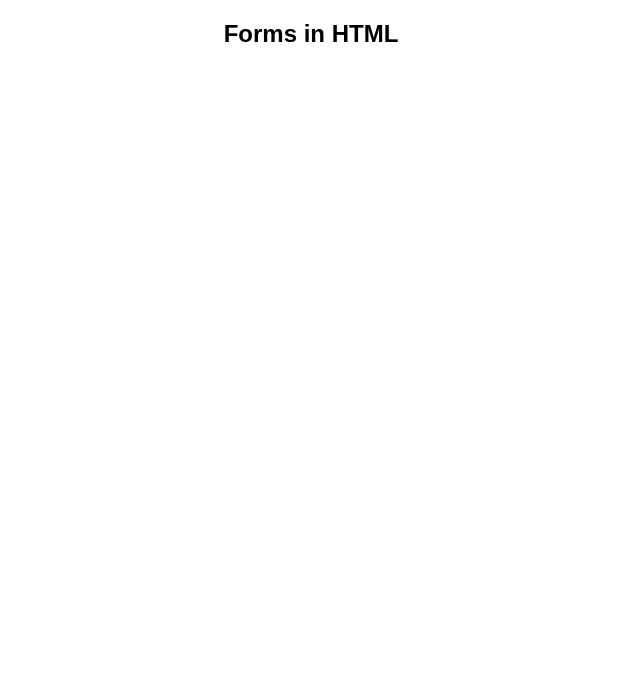
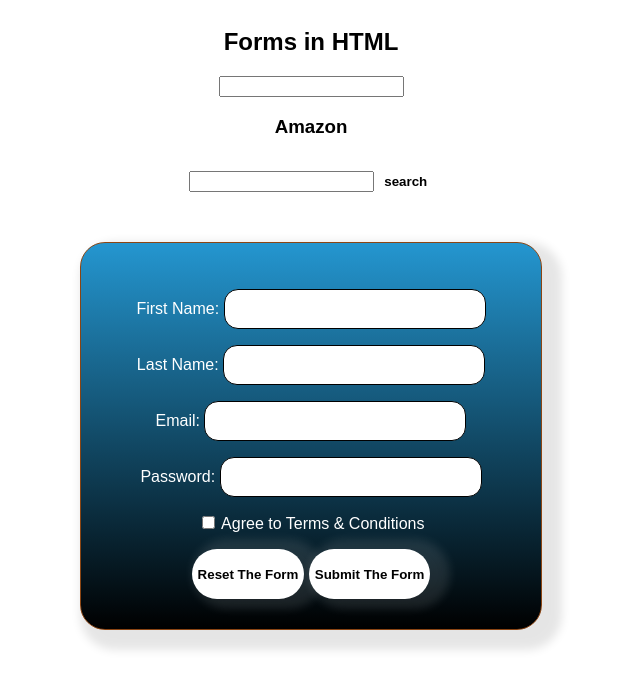
Before and after one commit to munjaljatin/frontend-web-dev, a plain HTML site: page form-element-html/index.html in a window 1280 px wide. Shown: the whole page, without its empty margins (329-969 px from the left). Drawn offline with Linux system fonts and the light colour scheme.

Commit message:
Form completed

```diff
--- a/form-element-html/index.html
+++ b/form-element-html/index.html
@@ -4,8 +4,98 @@
     <meta charset="UTF-8" />
     <meta name="viewport" content="width=device-width, initial-scale=1.0" />
     <title>Forms in HTML</title>
+
+    <style>
+      body {
+        display: flex;
+        justify-content: center;
+        align-items: center;
+        flex-direction: column;
+        /* background-color: aliceblue; */
+        font-family: sans-serif;
+      }
+      .form-container {
+        width: 400px;
+        /* background-color: red; */
+        border: 1px solid saddlebrown;
+        padding: 30px;
+        text-align: center;
+        background-image: linear-gradient(#2496d0, #000);
+        border-radius: 25px;
+        box-shadow: 10px 10px 10px 10px rgba(0, 0, 0, 0.1);
+      }
+
+      label {
+        color: white;
+      }
+
+      .field {
+        width: 250px;
+        height: 28px;
+        outline: none;
+        border: 1px solid black;
+        /* border: none; */
+        border-radius: 14px;
+        color: black;
+        font-size: 16px;
+        padding: 5px;
+      }
+      button {
+        height: 50px;
+        background-color: white;
+        color: black;
+        font-weight: 700;
+        border: none;
+        border-radius: 25px;
+        cursor: pointer;
+        box-shadow: 10px -0px 10px 10px rgba(255, 255, 255, 0.1);
+      }
+    </style>
   </head>
   <body style="font-family: sans-serif">
     <h2 style="text-align: center">Forms in HTML</h2>
+    <form action="https://www.youtube.com/results">
+      <input type="text" name="search_query" />
+    </form>
+    <!--  -->
+    <h3>Amazon</h3>
+    <form action="https://www.amazon.in/s">
+      <input type="text" name="k" />
+      <button>search</button>
+    </form>
+    <br />
+    <br />
+    <div class="form-container">
+      <form action="/">
+        <p>
+          <label for="fName">First Name:</label>
+          <input type="text" id="fName" class="field" />
+        </p>
+        <p>
+          <label for="lName">Last Name:</label>
+          <input type="text" id="lName" class="field" />
+        </p>
+        <p>
+          <label for="email">Email:</label>
+          <input type="email" id="email" class="field" />
+        </p>
+        <p>
+          <label for="password">Password:</label>
+          <input
+            type="password"
+            id="password"
+            minlength="6"
+            maxlength="12"
+            class="field"
+          />
+        </p>
+        <p>
+          <input type="checkbox" id="terms" required />
+          <label for="terms">Agree to Terms & Conditions</label>
+        </p>
+        <button type="reset">Reset The Form</button>
+        <button type="submit">Submit The Form</button>
+      </form>
+    </div>
   </body>
 </html>
```
